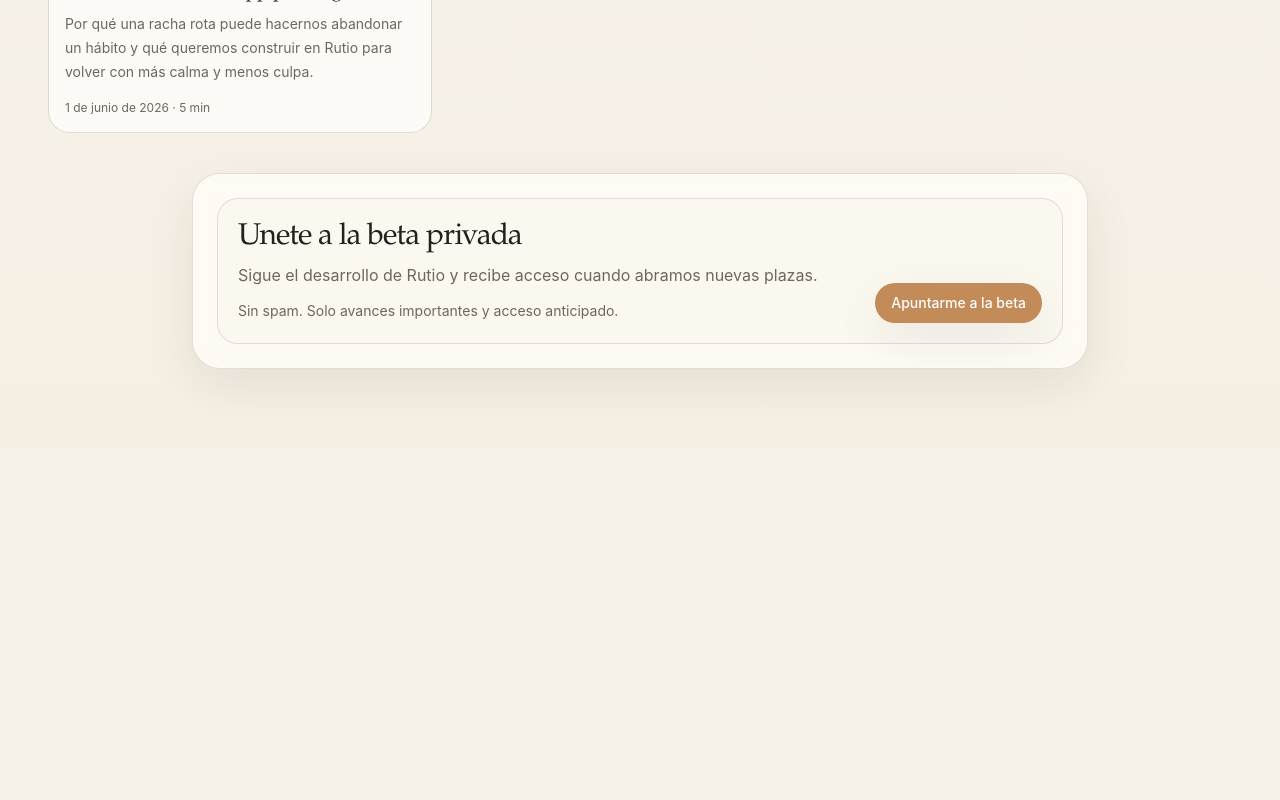
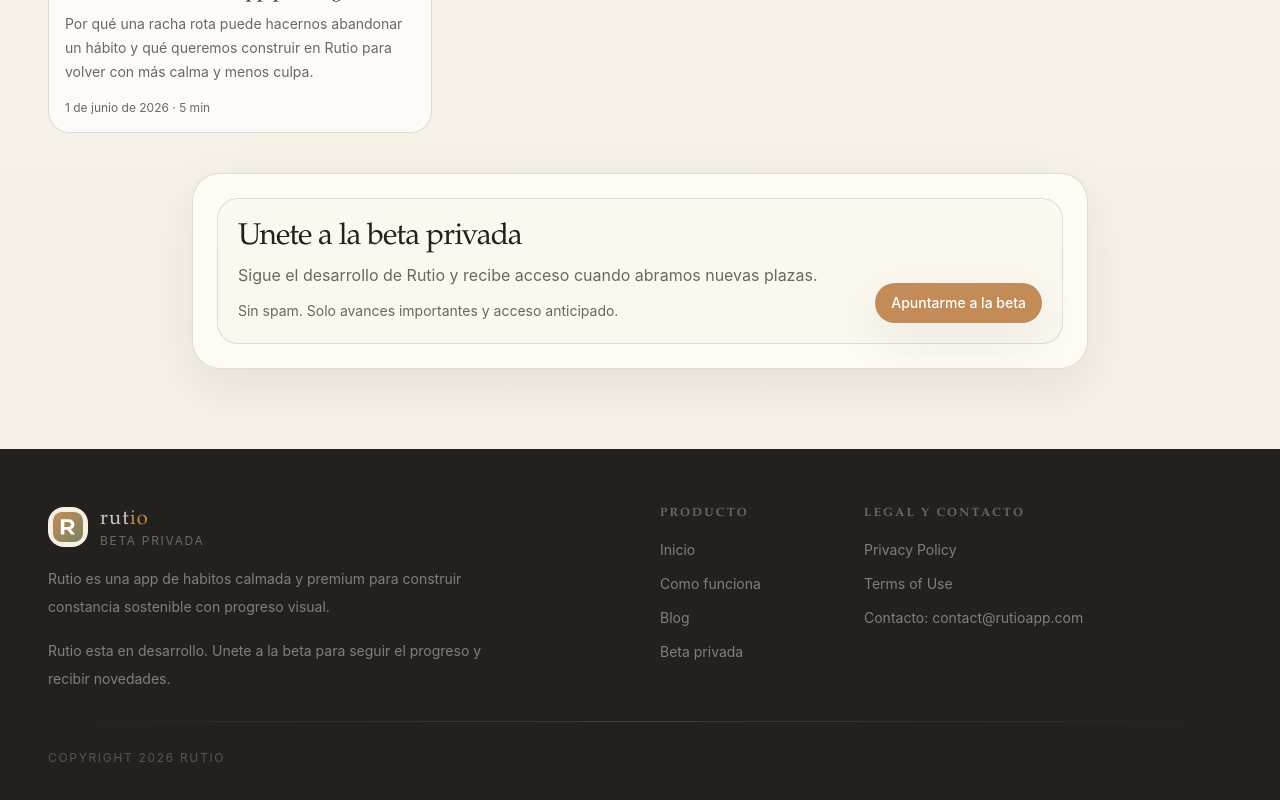
Before and after one commit to Rutioapp/web, a Next.js app: page /blog in a window 1280 px wide. Shown: the part 1053-1853 px from the top of the page. Before the commit the page ends 1502 px from the top, so only its background shows below. Built offline with nearby package versions, Linux system fonts and the light colour scheme.

Commit message:
Add footer to blog page

```diff
--- a/src/app/blog/page.tsx
+++ b/src/app/blog/page.tsx
@@ -1,6 +1,7 @@
 import type { Metadata } from "next";
 import Link from "next/link";
 
+import { Footer } from "@/components/layout/footer";
 import { Navbar } from "@/components/layout/navbar";
 import { buttonVariants } from "@/components/ui/button";
 import { Container } from "@/components/ui/container";
@@ -192,7 +193,8 @@ export default function BlogPage() {
             </div>
           </section>
         </Container>
-    </main>
+      </main>
+      <Footer />
     </>
   );
 }
```
